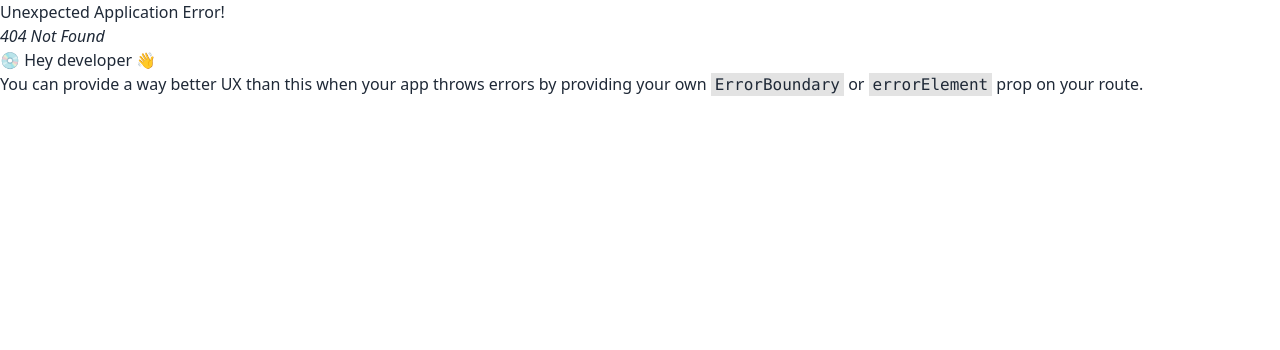
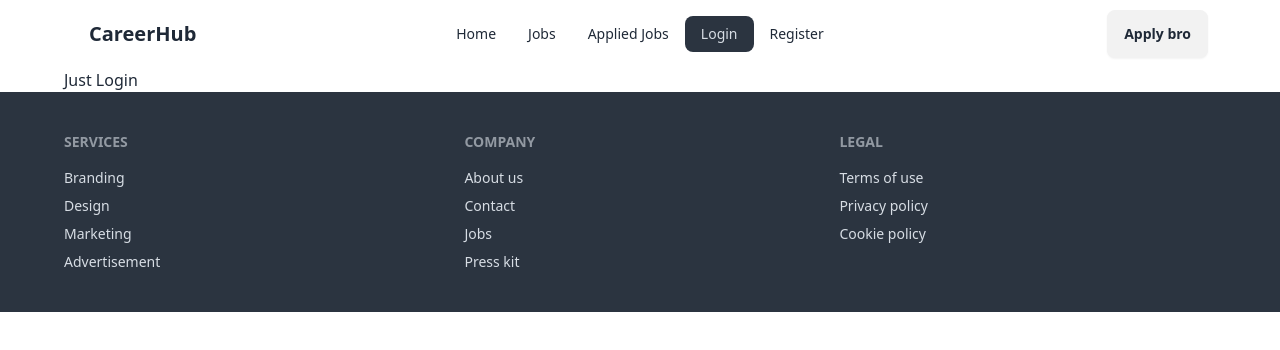
Before and after one commit to GGTuran/react-career-hub, a React (Vite) app: page /login in a window 1280 px wide. Before the commit this address had no page. Shown: the top 350 px of the page. Built offline with nearby package versions, Linux system fonts and the light colour scheme.

Commit message:
firebase and context using for betterment

```diff
--- a/package.json
+++ b/package.json
@@ -10,6 +10,7 @@
     "preview": "vite preview"
   },
   "dependencies": {
+    "firebase": "^10.8.1",
     "localforage": "^1.10.0",
     "match-sorter": "^6.3.4",
     "prop-types": "^15.8.1",
--- a/src/Components/AppliedJobs/AppliedJobs.jsx
+++ b/src/Components/AppliedJobs/AppliedJobs.jsx
@@ -1,3 +1,4 @@
+/* eslint-disable no-unused-vars */
 import { useEffect, useState } from "react";
 import { useLoaderData } from "react-router-dom";
 import { getStoredJobApplication } from "../Utility/localstorage";
--- a/src/Components/Header/Header.jsx
+++ b/src/Components/Header/Header.jsx
@@ -6,8 +6,8 @@ const Header = () => {
     <li><NavLink to="/"> Home</NavLink></li>
     <li><NavLink to="/jobs"> Jobs</NavLink></li>
     <li><NavLink to="/applied">Applied Jobs</NavLink></li>
-    <li><NavLink to="/statistics">Statistics</NavLink></li>
-    <li><NavLink to="/blogs"> Blogs</NavLink></li>
+    <li><NavLink to="/login">Login</NavLink></li>
+    <li><NavLink to="/register"> Register</NavLink></li>
     </>
 
   return (
@@ -37,7 +37,7 @@ const Header = () => {
             {links}
           </ul>
         </div>
-        <a className="btn btn-ghost text-xl">CarrerHub</a>
+        <a className="btn btn-ghost text-xl">CareerHub</a>
       </div>
       <div className="navbar-center hidden lg:flex">
         <ul className="menu menu-horizontal px-1">
--- a/src/Components/Home/Home.jsx
+++ b/src/Components/Home/Home.jsx
@@ -8,7 +8,7 @@ const Home = () => {
     return (
         <div>
             <Helmet>
-                <title>Carrer Hub/Home</title>
+                <title>Career Hub/Home</title>
             </Helmet>
             <Banner></Banner>
             <CategoryList></CategoryList>
--- /dev/null
+++ b/src/Components/Login/Login.jsx
@@ -0,0 +1,16 @@
+/* eslint-disable no-unused-vars */
+import { useContext } from "react";
+import { AuthContext } from "../../Hook/AuthProvider";
+
+
+const Login = () => {
+    const { googleSignIn } = useContext(AuthContext);
+    console.log(googleSignIn)
+    return (
+        <div>
+            <h1>Just Login</h1>
+        </div>
+    );
+};
+
+export default Login;
--- /dev/null
+++ b/src/Hook/AuthProvider.jsx
@@ -0,0 +1,26 @@
+/* eslint-disable no-unused-vars */
+/* eslint-disable react/prop-types */
+import { createContext } from "react";
+
+
+export const AuthContext = createContext(null);
+
+
+const AuthProvider = ({ children }) => {
+
+    const googleSignIn = () =>{
+        console.log("damnnn")
+    }
+
+    const authInfo = {
+        googleSignIn,
+    } ;
+
+    return (
+       <AuthContext.Provider value={authInfo}>
+        {children}
+       </AuthContext.Provider>
+    );
+};
+
+export default AuthProvider;
--- /dev/null
+++ b/src/Hook/firebase.config.js
@@ -0,0 +1,18 @@
+// Import the functions you need from the SDKs you need
+import { initializeApp } from "firebase/app";
+// TODO: Add SDKs for Firebase products that you want to use
+// https://firebase.google.com/docs/web/setup#available-libraries
+
+// Your web app's Firebase configuration
+const firebaseConfig = {
+  apiKey: "AIzaSyAxa26j_0LDLcdHG146s6FKnBsnlj7FDlc",
+  authDomain: "react-career-hub-cd839.firebaseapp.com",
+  projectId: "react-career-hub-cd839",
+  storageBucket: "react-career-hub-cd839.appspot.com",
+  messagingSenderId: "600448801257",
+  appId: "1:600448801257:web:1ad78dcc00e903c0c99378"
+};
+
+// Initialize Firebase
+const app = initializeApp(firebaseConfig);
+export default app;
```
Also changed, not shown: src/main.jsx (+8 -0 lines), 1 other file (tests, documents, lock files or other folders).
